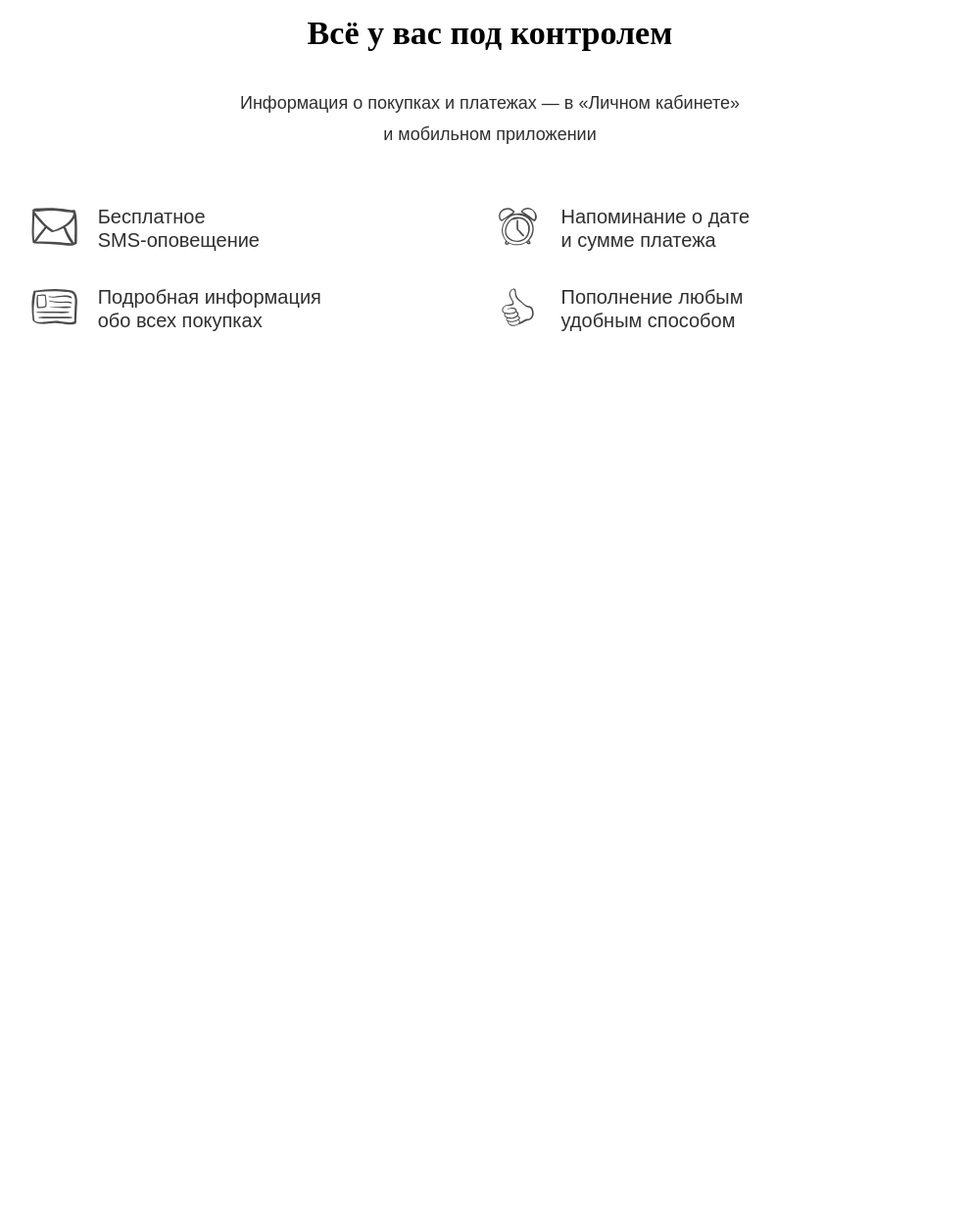
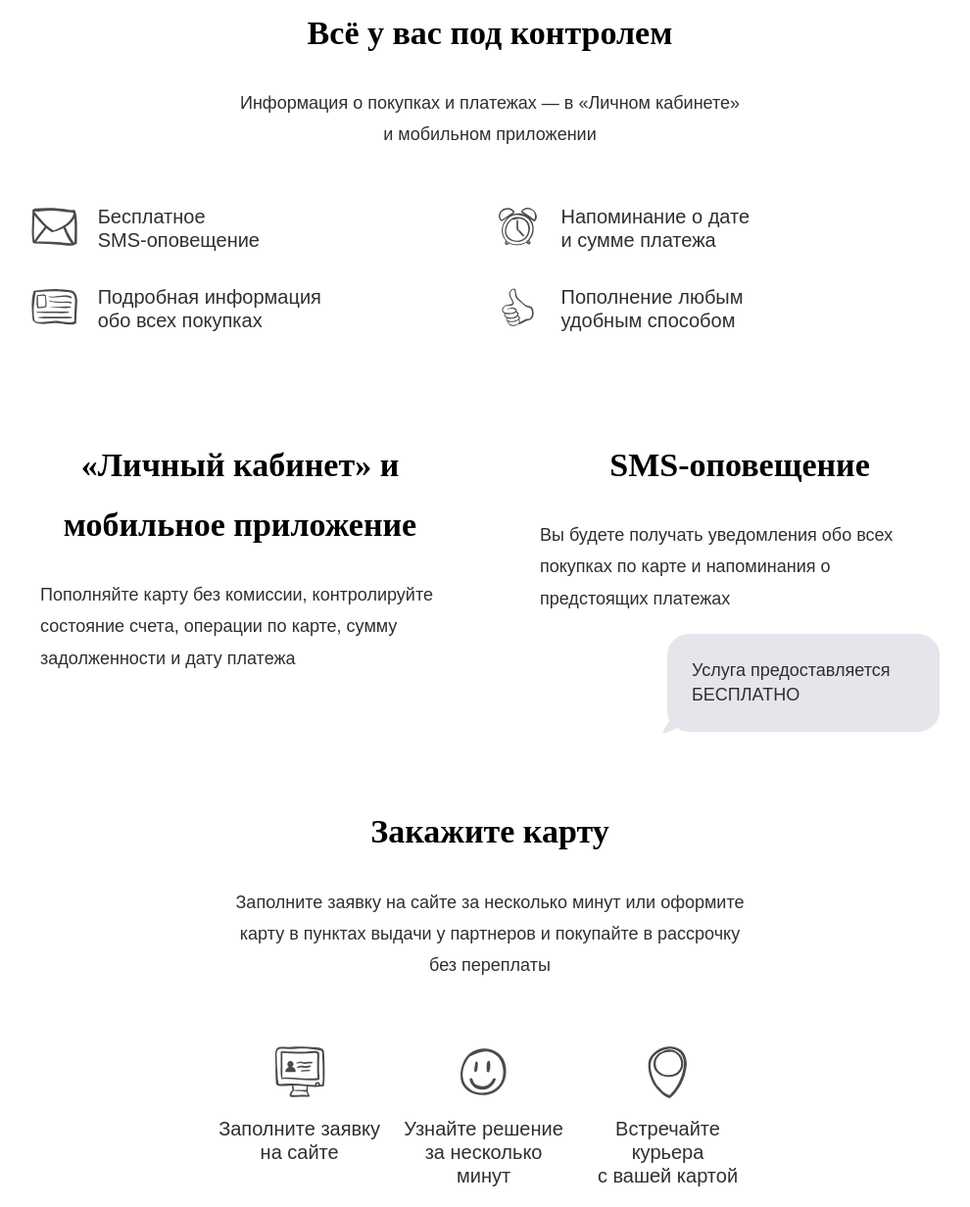
Before and after one commit to Lia5/studiobl, a plain HTML site: page sovest.html in a window 1280 px wide. Shown: the part 990-2222 px from the top of the page at 98% size, without its empty margins (140-1130 px from the left). Before the commit the page ends 1363 px from the top, so only its background shows below. Drawn offline with Linux system fonts and the light colour scheme.

Commit message:
sovest4-5 blocks

```diff
--- a/assets/css/style.css
+++ b/assets/css/style.css
@@ -2577,6 +2577,80 @@ body {
   width: 39%;
   text-align: left;
 }
+/**/
+.sovest__app-wrap {
+  display: flex;
+  justify-content: center;
+}
+.sovest__app {
+  width: 40%;
+  padding: 5%;
+}
+.sovest__app-bubble {
+  position: relative;
+  width: 228px;
+  background-color: #e6e5eb;
+  border-radius: 22px;
+  margin-left: auto;
+  padding: 25px;
+  line-height: 1.4;
+}
+.sovest__app-bubble--left {
+  position: absolute;
+  left: -2px;
+  bottom: -5px;
+  width: 15px;
+  height: 15px;
+  background-color: #e6e5eb;
+  -webkit-transform: rotate(32deg);
+  -moz-transform: rotate(32deg);
+  transform: rotate(32deg);
+}
+.sovest__app-bubble--right {
+  position: absolute;
+  left: 0;
+  bottom: -13px;
+  width: 15px;
+  height: 15px;
+  background-color: #ffffff;
+  -webkit-transform: rotate(68deg);
+  -moz-transform: rotate(68deg);
+  transform: rotate(68deg);
+}
+.sovest__card-order__item {
+  display: inline-block;
+  width: 32%;
+  vertical-align: top;
+}
+.sovest__card-order__item-icon {
+  background-repeat: no-repeat;
+  background-position: 50% 50%;
+  height: 75px;
+  margin: 0 auto 8px;
+  opacity: .7;
+}
+.sovest__card-order__item-icon--pc {
+  background-image: url(../images/sovest/pc.svg);
+  background-size: auto 52px;
+}
+.sovest__card-order__item-icon--smile {
+  background-image: url(../images/sovest/smile.svg);
+  background-size: auto 48px;
+}
+.sovest__card-order__item-icon--mapmarker {
+  background-image: url(../images/sovest/mapmarker.svg);
+  background-size: auto 53px;
+}
+.sovest__card-order__item-text {
+  margin: 0 auto;
+  padding-left: 5px;
+  padding-right: 5px;
+  font-size: 20px;
+  line-height: 1.2;
+  text-align: center;
+}
+
+
 
 
 @media screen and (max-width: 1024px) {
@@ -2651,6 +2725,15 @@ body {
   .sovest__landing__c__items .sovest__item {
     text-align: center;
   }
+  .sovest__app-wrap {
+    flex-wrap: wrap;
+  }
+  .sovest__app {
+    width: 100%;
+  }
+  .sovest__card-order__item {
+    width: 100%;
+  }
 }
 @media screen and (max-width: 380px) {
   .sovest__subtitle-wrap {
--- a/sovest.html
+++ b/sovest.html
@@ -56,8 +56,7 @@
             <div class="sovest__subtitle-wrap">
               <p class="sovest__subtitle">Информация о покупках и платежах — в «Личном кабинете» и мобильном приложении</p>
             </div>
-
-            <div class="so-landing-c-ulist so-landing-c-ulist--bonus-page">
+            <div>
               <ul class="sovest__landing__c__items">
                 <li class="sovest__item sovest__landing__item--mail">Бесплатное<br>SMS-оповещение</li>
                 <li class="sovest__item sovest__landing__item--hour">Напоминание о дате<br>и сумме платежа</li>
@@ -67,9 +66,50 @@
             </div>
           </div>
         </section>
+        <section class="sovest__block">
+          <div class="sovest__app-wrap">
+            <div class="sovest__app">
+              <h2 class="sovest__title">«Личный кабинет» и мобильное приложение</h2>
+              <p>Пополняйте карту без комиссии, контролируйте состояние счета, операции по карте, сумму задолженности и дату платежа</p>
+            </div>
+            <div class="sovest__app">
+              <h2 class="sovest__title">SMS-оповещение</h2>
+              <p>Вы будете получать уведомления обо всех покупках по карте и напоминания о предстоящих платежах</p>
+              <p class="sovest__app-bubble">Услуга предоставляется БЕСПЛАТНО
+                <span class="sovest__app-bubble--left"></span>
+                <span class="sovest__app-bubble--right"></span>
+              </p>
+            </div>
+          </div>
+        </section>
 
-
-
+        <section class="sovest__block">
+          <div class="sovest__card-order">
+            <h2 class="sovest__title">Закажите карту</h2>
+            <div class="sovest__subtitle-wrap">
+              <p class="sovest__subtitle">Заполните заявку на сайте за несколько минут или оформите карту в пунктах выдачи у партнеров и покупайте в рассрочку без переплаты
+              </p>
+            </div>
+            <div>
+              <ul class="sovest__card-order__items">
+                <li class="sovest__card-order__item">
+                  <div class="sovest__card-order__item-icon sovest__card-order__item-icon--pc">
+                  </div>
+                  <p class="sovest__card-order__item-text">Заполните заявку<br>на сайте</p>
+                </li>
+                <li class="sovest__card-order__item">
+                  <div class="sovest__card-order__item-icon sovest__card-order__item-icon--smile">
+                  </div>
+                  <p class="sovest__card-order__item-text">Узнайте решение<br>за несколько минут</p>
+                </li>
+                <li class="sovest__card-order__item">
+                  <div class="sovest__card-order__item-icon sovest__card-order__item-icon--mapmarker"></div>
+                  <p class="sovest__card-order__item-text">Встречайте курьера<br>с вашей картой</p>
+                </li>
+              </ul>
+            </div>
+          </div>
+        </section>
 
 
       </div>
```
Also changed, not shown: assets/images/sovest/mapmarker.svg (added), assets/images/sovest/pc.svg (added), assets/images/sovest/smile.svg (added).
